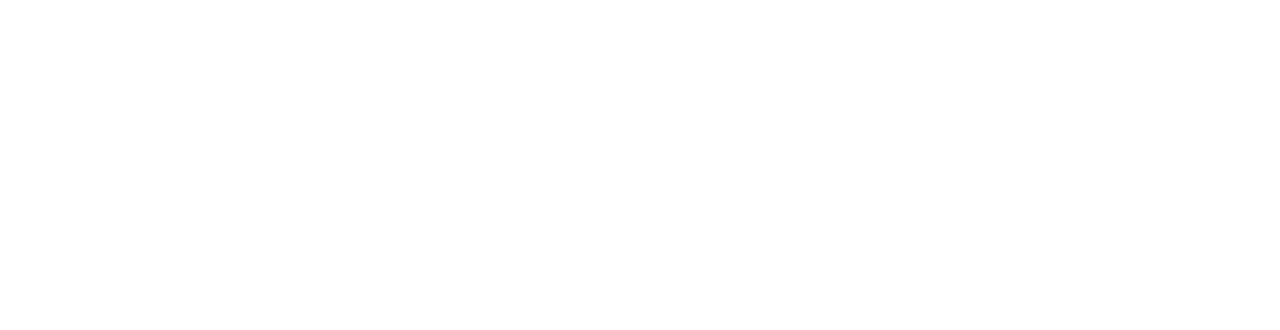
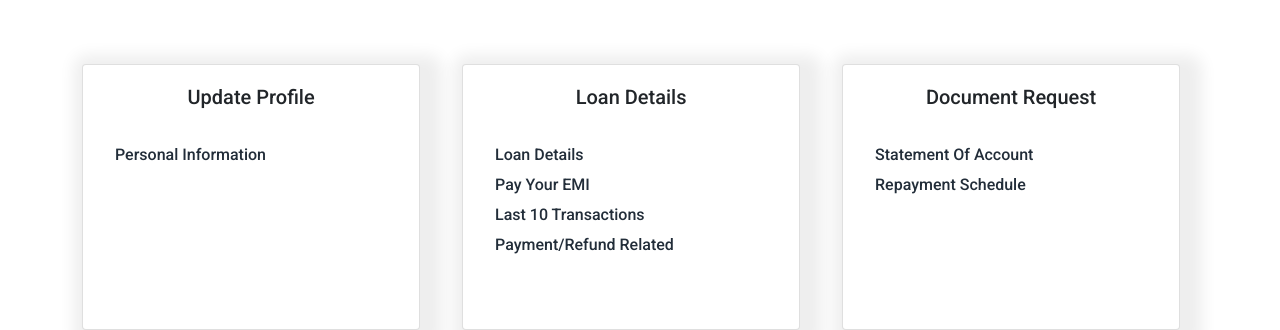
Before and after one commit to Hariom12yadav/task, an Angular app: page /homeloan in a window 1280 px wide. Shown: the part 864-1194 px from the top of the page. Before the commit the page ends 928 px from the top, so only its background shows below. Built offline with nearby package versions, Linux system fonts and the light colour scheme.

Commit message:
home loan changes

```diff
--- a/src/app/app.component.html
+++ b/src/app/app.component.html
@@ -1,7 +1,3 @@
  <app-main></app-main>
-<!-- <app-personaldetails></app-personaldetails>  -->
-<!-- <app-kycform></app-kycform>  -->
- <!-- <app-loan></app-loan>  -->
 
-
-<!-- <router-outlet></router-outlet> -->
+<router-outlet></router-outlet>
--- a/src/app/homeloan/homeloan.component.css
+++ b/src/app/homeloan/homeloan.component.css
@@ -0,0 +1,6 @@
+.tab {border: 1px solid;}
+.tab1 { box-shadow: 7px 6px 16px 15px  #eee;width: 95%; height: 100%;}
+.tab1 a{text-decoration: none; color: #222d39;}
+.tab1 li {padding-bottom: 10px;}
+.txt {font-size: 16px; font-weight: 500;}
+ul{list-style-type:none;}
--- a/src/app/homeloan/homeloan.component.html
+++ b/src/app/homeloan/homeloan.component.html
@@ -1 +1,44 @@
-<p>homeloan works!</p>
+<div class="">
+    <div class="container">
+
+        <div class="row">
+            <div class="col-md-4 col">
+                <div class="tab1 pb-5 card">
+                    <div class="heading">
+                        <h2 class="text-center pt-3 pb-3">Update Profile</h2>
+                    </div>
+                    <ul>
+                        <li><a routerLink="/personalInfo"><span class="txt">Personal Information</span></a></li>
+                    </ul>
+                </div>
+            </div>
+
+            <div class="col-md-4 col ">
+                <div class="tab1 pb-5 card">
+                    <div class="heading">
+                        <h2 class="text-center pt-3 pb-3">Loan Details</h2>
+                    </div>
+                    <ul>
+                        <li><a routerLink="loanForm"><span class="txt">Loan Details</span></a></li>
+                        <li><a routerLink="/EMIForm"><span class="txt">Pay Your EMI</span></a></li>
+                        <li><a routerLink="/transactionForm"><span class="txt">Last 10 Transactions</span></a></li>
+                        <li><a routerLink="/refundForm"><span class="txt">Payment/Refund Related</span></a></li>
+                    </ul>
+                </div>
+            </div>
+
+            <div class="col-md-4 col ">
+                <div class="tab1 pb-5 card">
+                    <div class="heading">
+                        <h2 class="text-center pt-3 pb-3">Document Request</h2>
+                    </div>
+                    <ul>
+                        <li><a routerLink="/statementForm"><span class="txt">Statement Of Account</span></a></li>
+                        <li><a routerLink="/repaymentForm"><span class="txt">Repayment Schedule</span></a></li>
+
+                    </ul>
+                </div>
+            </div>
+        </div>
+    </div>
+</div>
```
Also changed, not shown: 1 other file (tests, documents, lock files or other folders).
